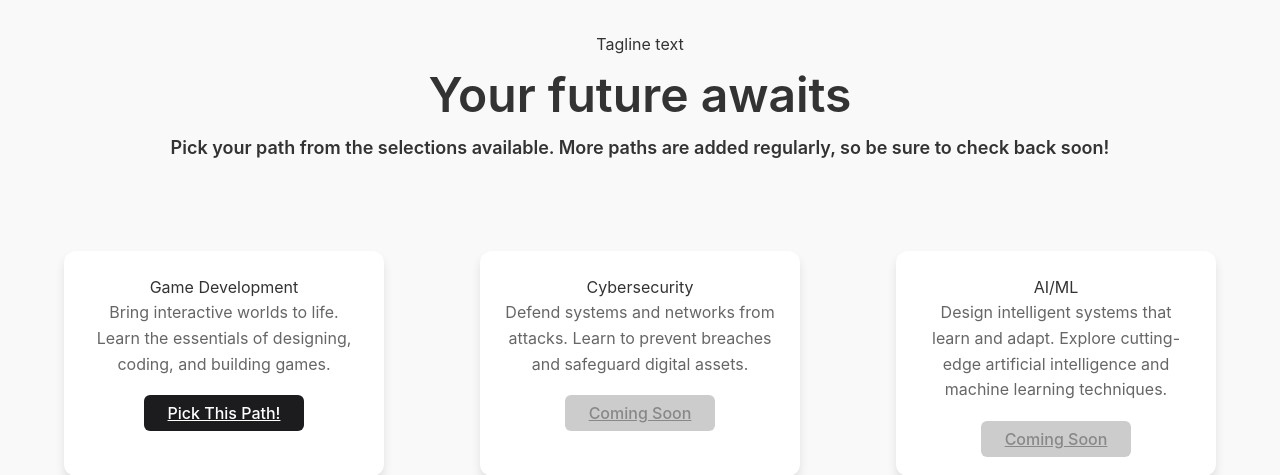
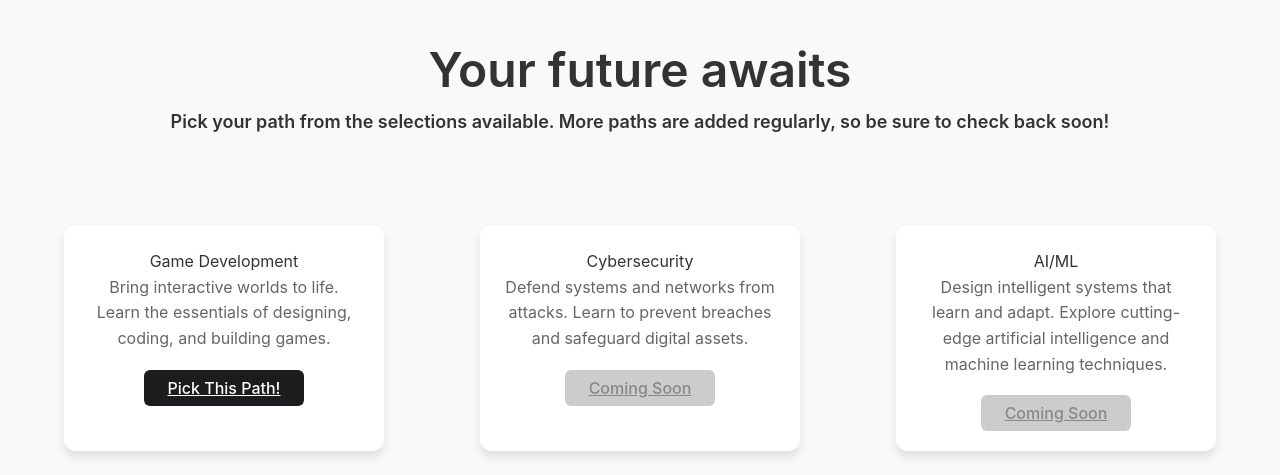
Before and after one commit to NicholasPrince/SoftwareEngineeringGroup, a Django app: page / in a window 1280 px wide. Shown: the part 106-581 px from the top of the page. Run offline with Django 5.2, Linux system fonts and the light colour scheme; some libraries are stand-ins or nearby versions.

Commit message:
Remove tagline text on homepage

```diff
--- a/future/templates/home.html
+++ b/future/templates/home.html
@@ -7,7 +7,6 @@
     <div class="container">
         <div class="text">
             <div class="hero-basic">
-                <div class="text-wrapper">Tagline text</div>
                 <h1 class="title-2">Your future awaits</>
                 <p class="subtitle">
                     Pick your path from the selections available. More paths are added regularly, so be sure to check back soon!
```
